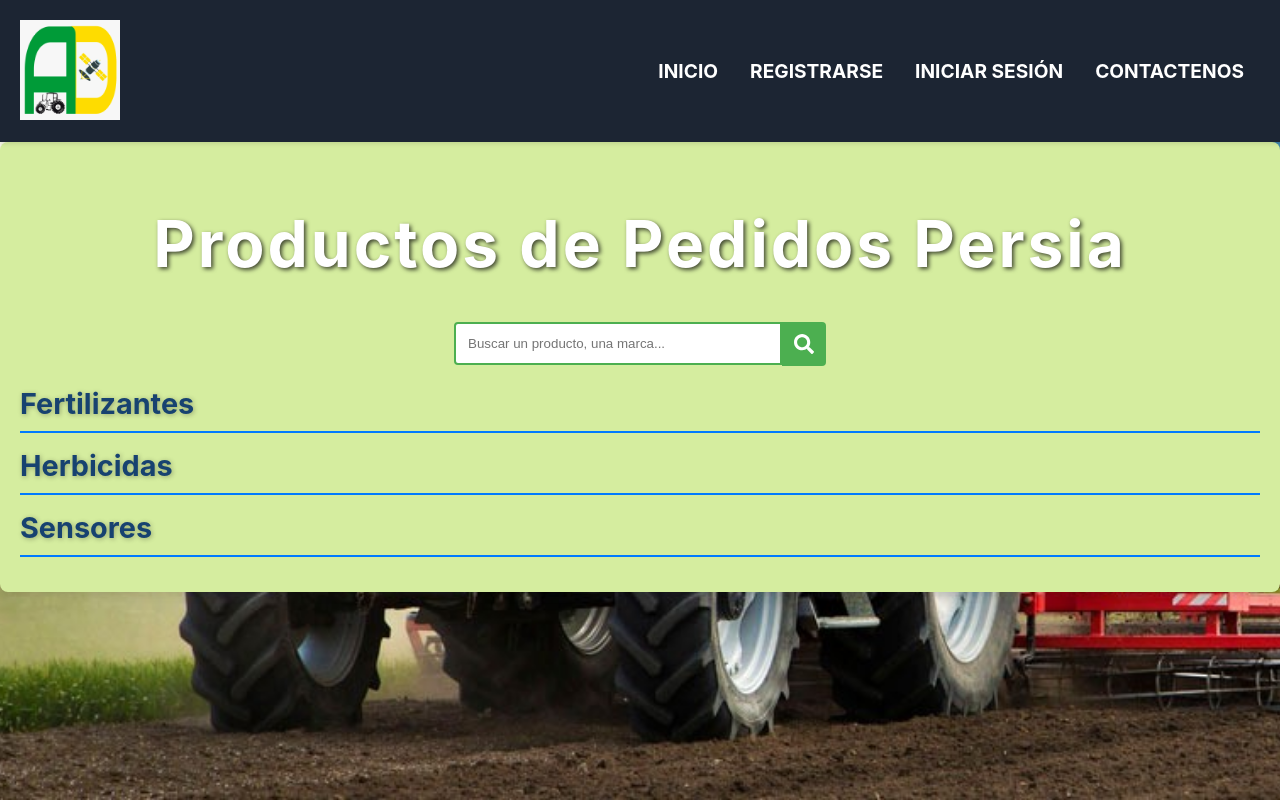
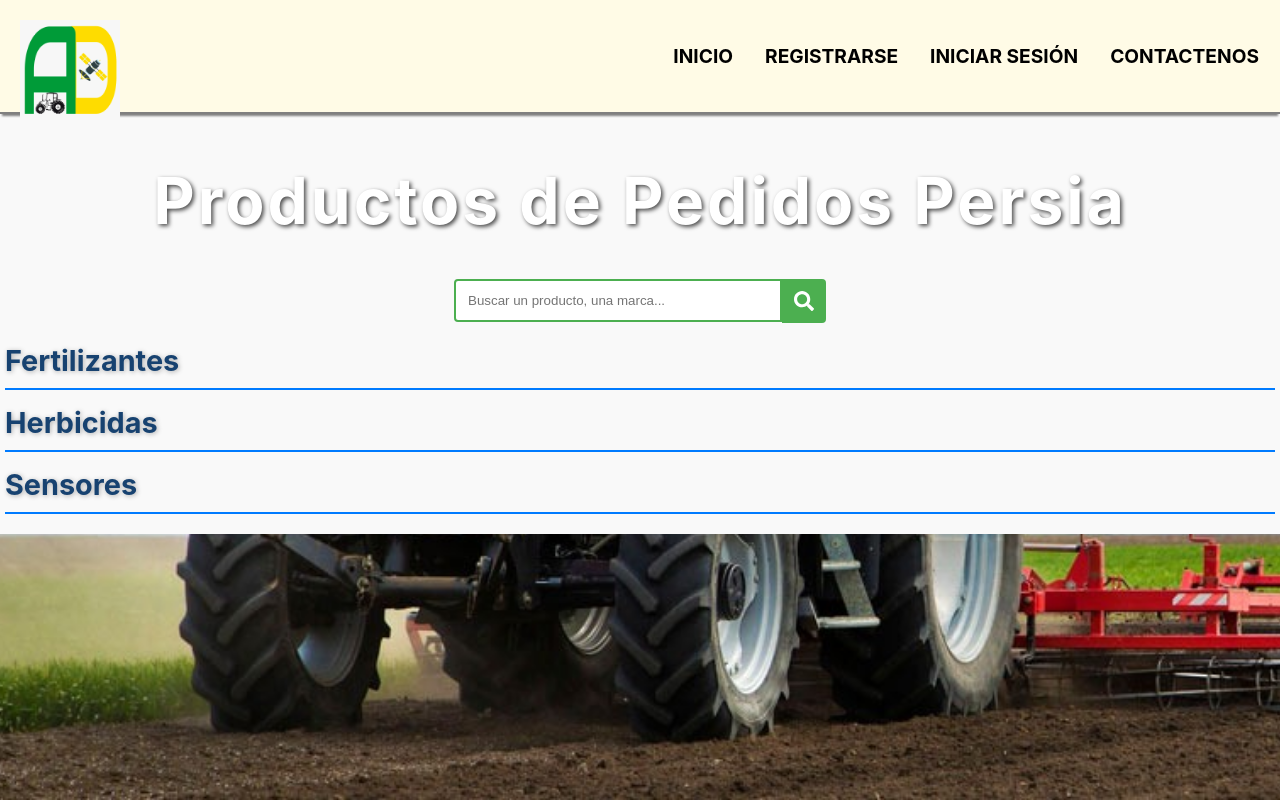
Before and after one commit to JCmixia25/Sistema-de-pedidos-, a React (Create React App) app: page / in a window 1280 px wide. Built offline with nearby package versions, Linux system fonts and the light colour scheme.

Commit message:
cambios en home .css

```diff
--- a/src/components/Botones.css
+++ b/src/components/Botones.css
@@ -1,18 +1,14 @@
-.active{
-    background-color: #51596d;
-}
-
 nav {
-    display: flex;
+    display:flex;
     justify-content: space-between;
     align-items: center;
-    background-color: #1C2533; /* Color de fondo más oscuro */
-    color: rgb(17, 73, 147);
+    background-color: #FFFBE6; /* Color de fondo más oscuro */
     position: sticky;
-    top: 0;
-    padding: 20px 20px; /* Agrega un padding para separar el contenido del borde */
+    padding: 5px 5px; /* Agrega un padding para separar el contenido del borde */
     font-weight: bold; /* Hace que el texto se vea más grueso */
-    box-shadow: 0 2px 4px rgba(0, 0, 0, 0.1); /* Agrega una sombra suave al fondo */
+    /*box-shadow: 0 2px 4px rgba(232, 196, 196, 0.1); /* Agrega una sombra suave al fondo */
+    border-bottom: 2px solid gray;
+    box-shadow: 0 4px 2px -2px gray;
 }
 
 nav .title {
@@ -20,7 +16,7 @@ nav .title {
     margin: 1rem;
     font-weight: bold;
     text-decoration: none;
-    color: white;
+
 }
 
 nav ul {
@@ -34,14 +30,15 @@ nav ul li {
 nav ul li a {
     display: block;
     text-decoration: none;
-    color: white;
+    color: rgb(0, 0, 0); /* Color del texto */
     padding: 0.5rem;
     margin: 0 0.5rem;
     border-radius: 0.5rem;
+    transition: background-color 0.3s ease; /* Transición suave para el cambio de color */
 }
-
-nav ul li a:not(.active):hover {
-    background-color:#456150 ;
+nav ul li a:hover {
+    background-color: #00712D; /* Color de fondo al pasar el mouse */
+    color: #D5ED9F; /* Cambia el color del texto si lo deseas */
 }
 
 nav .menu {
@@ -58,10 +55,8 @@ nav .menu {
 nav .menu span {
     height: 0.4rem;
     width: 100%;
-    background-color: #fff;
     border-radius: 0.2rem;
 }
-
 
 @media (max-width: 480px) {
     nav .menu {
--- a/src/components/Home.css
+++ b/src/components/Home.css
@@ -1,9 +1,9 @@
 .home-container {
-  padding: 20px;
-  background-color: #D5ED9F; /* Light background for contrast */
-  border-radius: 8px; /* Rounded corners for the container */
-  box-shadow: 0 4px 10px rgba(0, 0, 0, 0.1); /* Soft shadow */
+  padding: 5px;
+  text-align: center;
+  background-color: #f9f9f9;
 }
+
 
 .search-container {
   display: flex;
```
